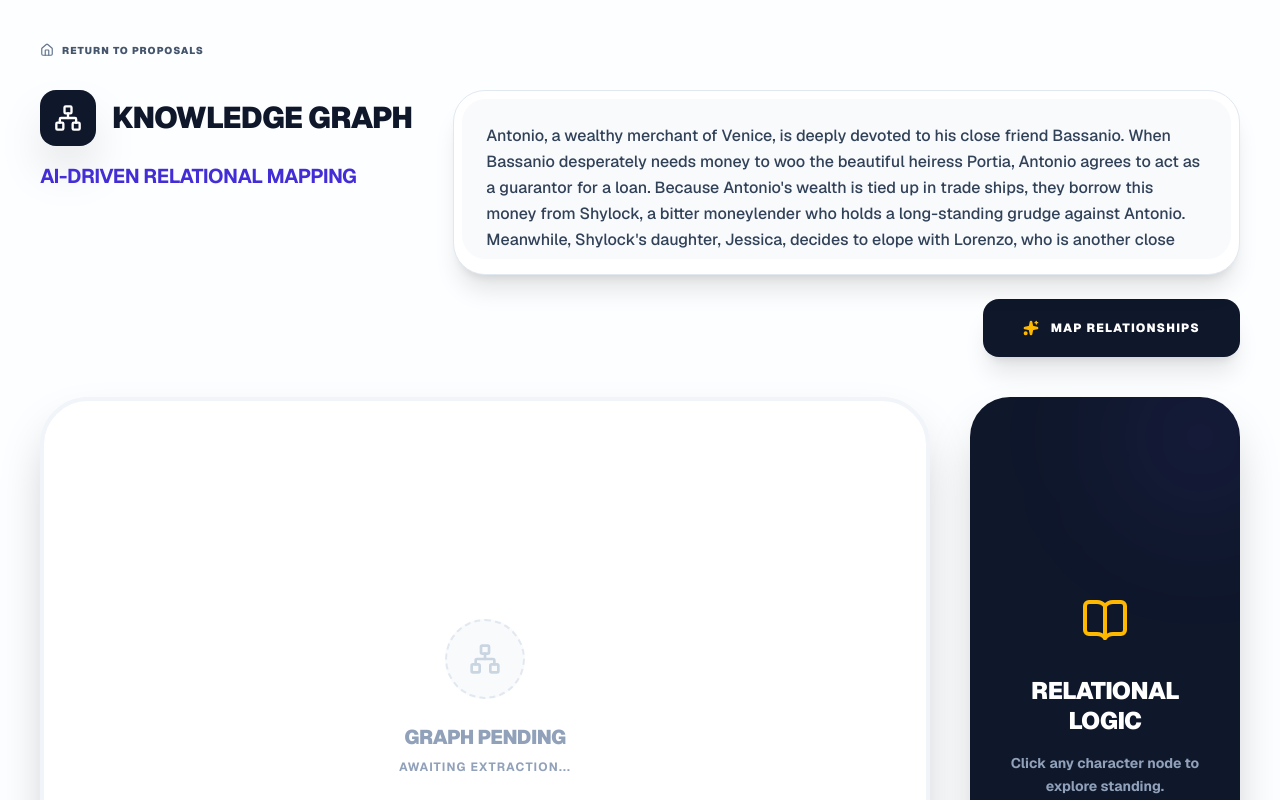
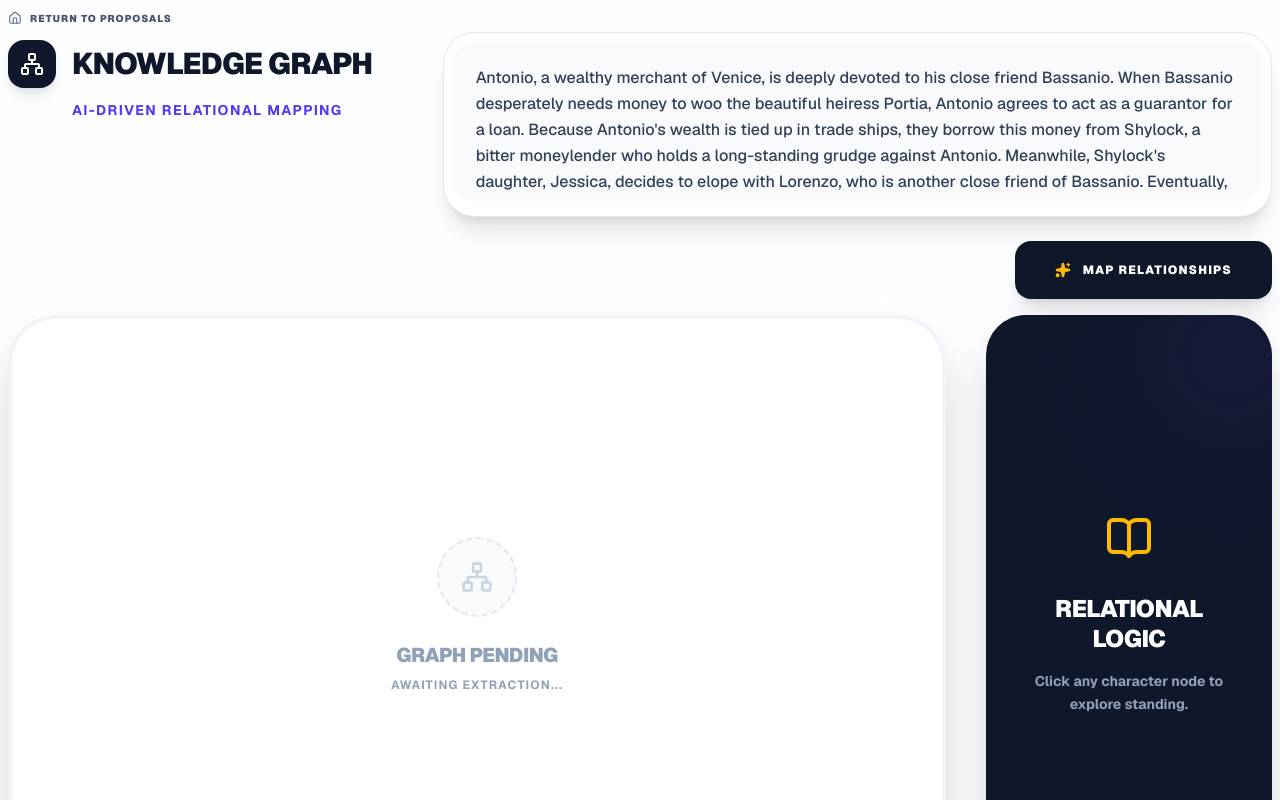
Before and after one commit to rupavathis/my-portfolio, a Next.js app: page /knowledge-graph in a window 1280 px wide. Shown: the top 800 px of the page. Built offline with nearby package versions, Linux system fonts and the light colour scheme.

Commit message:
Align Knowledge Graph header and refine UI for presentation

```diff
--- a/src/app/knowledge-graph/page.tsx
+++ b/src/app/knowledge-graph/page.tsx
@@ -109,7 +109,7 @@ export default function KnowledgeGraphPage() {
   if (!mounted) return null;
 
   return (
-    <div className="min-h-screen bg-[#FDFEFF] text-slate-900 font-sans p-6 md:p-10">
+    <div className="min-h-screen bg-[#FDFEFF] text-slate-900 font-sans p-1 md:p-2">
       <AnimatePresence>
         {showShareModal && (
           <div className="fixed inset-0 z-[100] flex items-center justify-center p-6 bg-slate-900/40 backdrop-blur-sm">
@@ -134,12 +134,15 @@ export default function KnowledgeGraphPage() {
       </AnimatePresence>
 
       <div className="max-w-[1600px] mx-auto">
-        <Link href="/" className="inline-flex items-center gap-2 text-slate-500 hover:text-blue-600 transition-colors mb-8 group"><Home className="w-3.5 h-3.5 group-hover:scale-110 transition-transform" /><span className="text-[10px] font-black uppercase tracking-widest text-slate-600">Return to Proposals</span></Link>
+        <Link href="/" className="inline-flex items-center gap-2 text-slate-500 hover:text-blue-600 transition-colors mb-1 group"><Home className="w-3.5 h-3.5 group-hover:scale-110 transition-transform" /><span className="text-[10px] font-black uppercase tracking-widest text-slate-600">Return to Proposals</span></Link>
 
-        <div className="grid grid-cols-1 lg:grid-cols-12 gap-10 mb-10">
-          <header className="lg:col-span-4 space-y-4">
-            <div className="flex items-center gap-4"><div className="w-14 h-14 rounded-2xl bg-slate-900 flex items-center justify-center shadow-2xl"><Network className="w-7 h-7 text-white" /></div><h1 className="text-3xl font-black text-slate-900 tracking-tight uppercase leading-none text-wrap">Knowledge Graph</h1></div>
-            <p className="text-xl text-indigo-700 font-bold uppercase tracking-tight">AI-Driven Relational Mapping</p>
+        <div className="grid grid-cols-1 lg:grid-cols-12 gap-10 mb-4 items-start">
+          <header className="lg:col-span-4 pt-2">
+            <div className="flex items-center gap-4 mb-3">
+              <div className="w-12 h-12 rounded-2xl bg-slate-900 flex items-center justify-center shadow-lg"><Network className="w-6 h-6 text-white" /></div>
+              <h1 className="text-3xl font-black text-slate-900 tracking-tight uppercase leading-none">Knowledge Graph</h1>
+            </div>
+            <p className="text-sm text-indigo-600 font-bold uppercase tracking-widest ml-16">AI-Driven Relational Mapping</p>
           </header>
 
           <div className="lg:col-span-8 flex flex-col gap-6">
```
